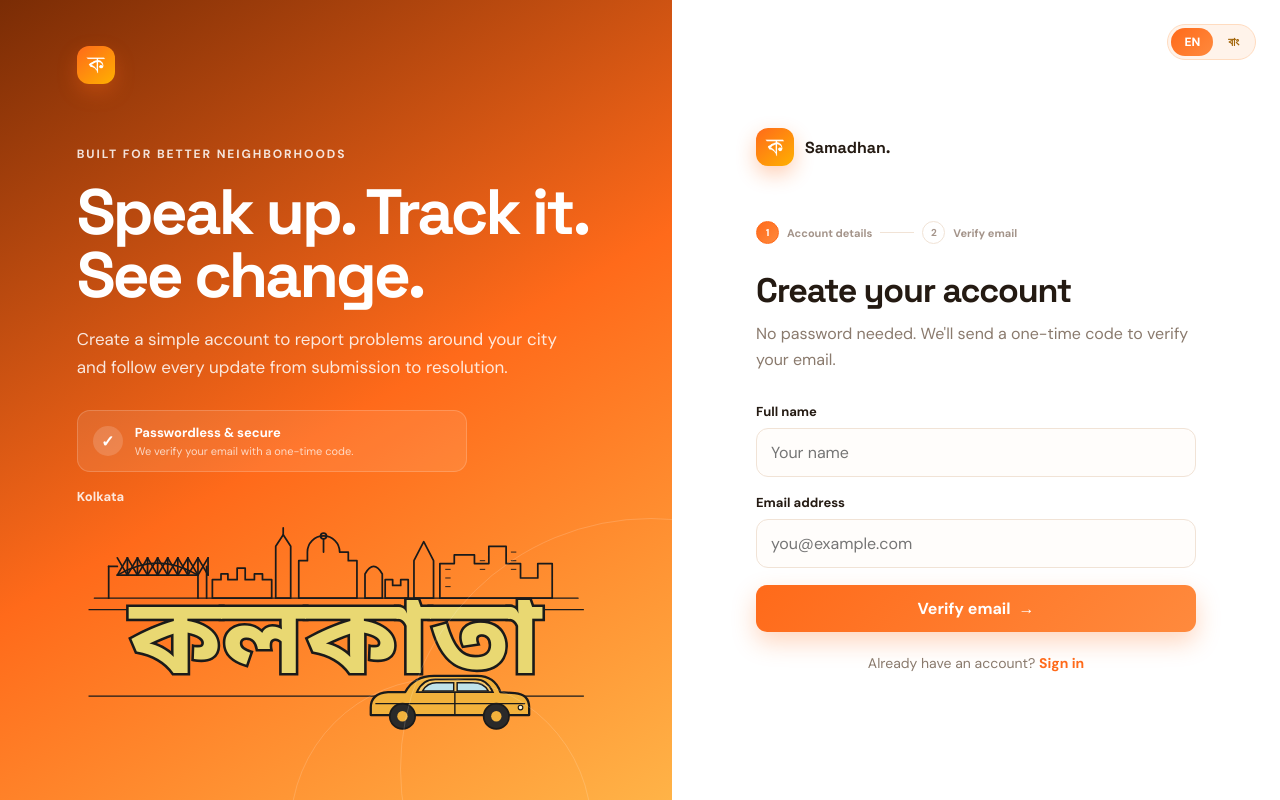
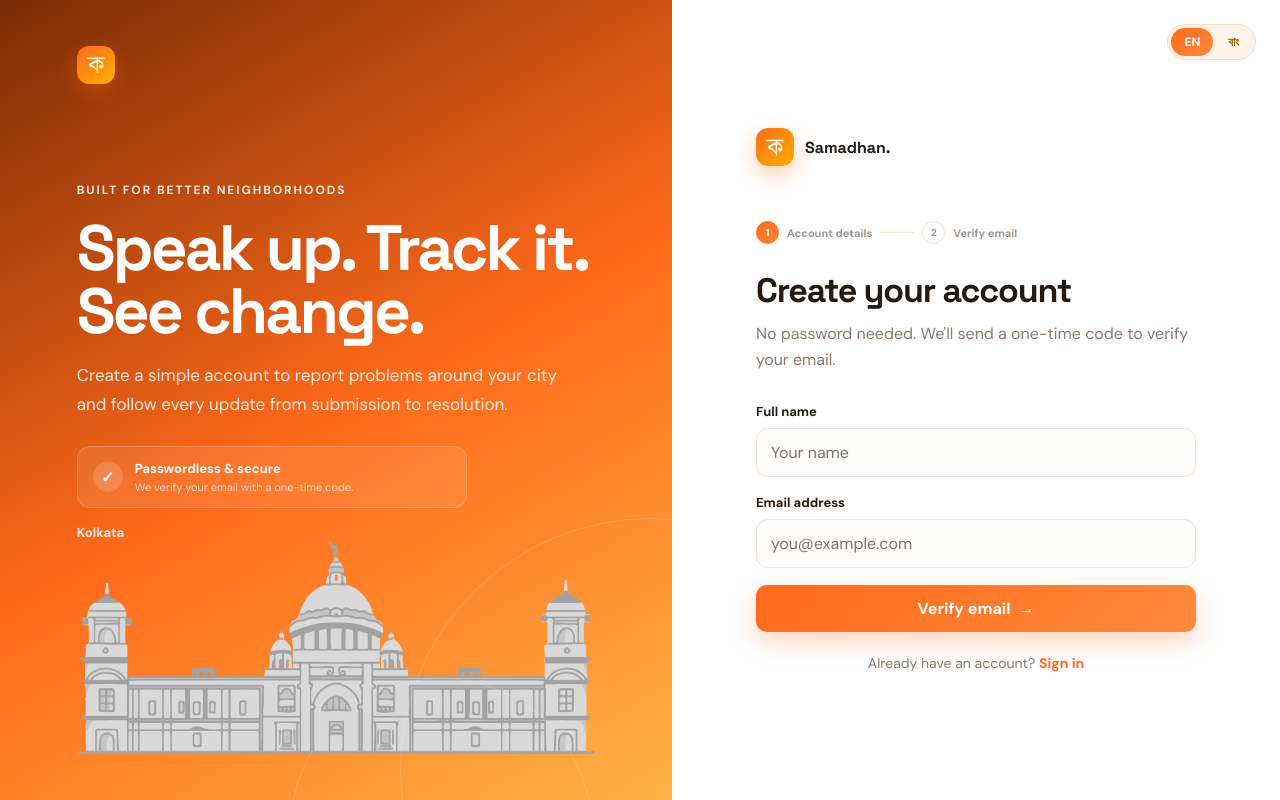
Before and after one commit to amar2512003/SmartCity_complaint_portal, a React (Vite) app in the folder Frontend/: page /citizen/signup in a window 1280 px wide. Built offline with nearby package versions, Linux system fonts and the light colour scheme.

Commit message:
broken signup login fixed for safari browser

```diff
--- a/Frontend/src/components/BridgeSketch.jsx
+++ b/Frontend/src/components/BridgeSketch.jsx
@@ -1,127 +1,11 @@
+import victoriaMemorial from '../assets/victoria-memorial.png';
+
 export default function BridgeSketch() {
   return (
-    <svg
-      viewBox="0 0 900 430"
-      xmlns="http://www.w3.org/2000/svg"
+    <img
+      src={victoriaMemorial}
+      alt="Victoria Memorial, Kolkata"
       style={{ width: '100%', height: 'auto', display: 'block' }}
-    >
-      {/* ================= SKYLINE ================= */}
-      <g fill="none" stroke="#1a1a1a" strokeWidth="3" strokeLinejoin="round" strokeLinecap="round">
-        {/* ground line under skyline */}
-        <line x1="30" y1="160" x2="870" y2="160" strokeWidth="2" />
-
-        {/* ---- Howrah-Bridge-style truss, far left ---- */}
-        <g>
-          <line x1="55" y1="160" x2="55" y2="105" />
-          <line x1="55" y1="105" x2="70" y2="105" />
-          <path d="M70 120 Q140 78 210 120" strokeWidth="3" fill="none" />
-          <line x1="70" y1="120" x2="210" y2="120" />
-          {Array.from({ length: 9 }).map((_, i) => {
-            const x0 = 70 + i * 17.5;
-            const x1 = 70 + (i + 1) * 17.5;
-            return (
-              <g key={i}>
-                <line x1={x0} y1="120" x2={x1} y2="90" />
-                <line x1={x1} y1="90" x2={x1} y2="120" />
-                <line x1={x0} y1="90" x2={x1} y2="120" />
-              </g>
-            );
-          })}
-          <line x1="210" y1="120" x2="210" y2="160" />
-          <line x1="225" y1="105" x2="225" y2="160" />
-        </g>
-
-        {/* ---- mid buildings with stepped tops / crenellations ---- */}
-        <path d="M235 160 V128 H250 V118 H262 V128 H278 V108 H292 V128 H308 V118 H322 V128 H338 V160 Z" />
-
-        {/* ---- slim clock-tower / minaret ---- */}
-        <path d="M345 160 V70 L358 50 L371 70 V160 Z" />
-        <line x1="358" y1="50" x2="358" y2="38" />
-
-        {/* ---- domed building (Victoria-memorial style) ---- */}
-        <path d="M385 160 V95 H400 V80 A28 28 0 0 1 456 80 H471 V95 H486 V160 Z" />
-        <line x1="428" y1="80" x2="428" y2="58" />
-        <circle cx="428" cy="52" r="5" />
-
-        {/* ---- onion-arch pavilion ---- */}
-        <path d="M500 160 V118 Q515 92 530 118 V160 Z" />
-        <path d="M535 160 V128 H548 V138 H562 V128 H575 V160 Z" />
-
-        {/* ---- tall spired tower ---- */}
-        <path d="M585 160 V95 L602 62 L619 95 V160 Z" />
-
-        {/* ---- modern block buildings, right side ---- */}
-        <path d="M630 160 V100 H655 V85 H690 V100 H715 V70 H745 V100 H770 V125 H800 V100 H825 V160 Z" />
-
-        {/* small window notches for texture on the modern blocks */}
-        <g strokeWidth="1.6">
-          <line x1="640" y1="110" x2="648" y2="110" />
-          <line x1="640" y1="125" x2="648" y2="125" />
-          <line x1="640" y1="140" x2="648" y2="140" />
-          <line x1="700" y1="95" x2="708" y2="95" />
-          <line x1="700" y1="110" x2="708" y2="110" />
-          <line x1="754" y1="80" x2="762" y2="80" />
-          <line x1="754" y1="95" x2="762" y2="95" />
-          <line x1="754" y1="110" x2="762" y2="110" />
-        </g>
-      </g>
-
-      {/* rule lines echoing the reference layout */}
-      <line x1="20" y1="180" x2="880" y2="180" stroke="#1a1a1a" strokeWidth="2" />
-      <line x1="20" y1="330" x2="880" y2="330" stroke="#1a1a1a" strokeWidth="2" />
-
-      {/* ================= WORDMARK ================= */}
-      <text
-        x="450"
-        y="290"
-        textAnchor="middle"
-        fontFamily="'Noto Sans Bengali', 'Hind Siliguri', sans-serif"
-        fontWeight="900"
-        fontSize="185"
-        fill="#e9d872"
-        stroke="#1a1a1a"
-        strokeWidth="9"
-        paintOrder="stroke"
-        style={{ letterSpacing: '2px' }}
-      >
-        কলকাতা
-      </text>
-
-      {/* ================= TAXI ================= */}
-      <g transform="translate(500,255)">
-        {/* body */}
-        <path
-          d="M10 95
-             Q10 70 40 68
-             L70 68
-             Q85 40 120 40
-             L195 40
-             Q225 40 235 68
-             L260 70
-             Q285 72 285 95
-             L285 108
-             L10 108 Z"
-          fill="#f2b23c"
-          stroke="#1a1a1a"
-          strokeWidth="4"
-          strokeLinejoin="round"
-        />
-        {/* roof accent */}
-        <path d="M90 68 Q100 46 122 46 L192 46 Q212 46 222 68 Z" fill="#f7c766" stroke="#1a1a1a" strokeWidth="3" />
-        {/* windows */}
-        <path d="M100 66 Q108 52 124 52 L154 52 L154 66 Z" fill="#bfe3ea" stroke="#1a1a1a" strokeWidth="2.5" />
-        <path d="M160 52 L188 52 Q206 52 214 66 L160 66 Z" fill="#bfe3ea" stroke="#1a1a1a" strokeWidth="2.5" />
-        {/* door + trim lines */}
-        <line x1="156" y1="68" x2="156" y2="108" stroke="#1a1a1a" strokeWidth="2.5" />
-        <line x1="18" y1="88" x2="278" y2="88" stroke="#1a1a1a" strokeWidth="2" />
-        {/* headlight + bumper hint */}
-        <circle cx="270" cy="95" r="4" fill="#fff6d8" stroke="#1a1a1a" strokeWidth="2" />
-        {/* wheels */}
-        <circle cx="65" cy="110" r="22" fill="#2a2a2a" stroke="#1a1a1a" strokeWidth="3" />
-        <circle cx="65" cy="110" r="9" fill="#f2b23c" />
-        <circle cx="228" cy="110" r="22" fill="#2a2a2a" stroke="#1a1a1a" strokeWidth="3" />
-        <circle cx="228" cy="110" r="9" fill="#f2b23c" />
-      </g>
-    </svg>
+    />
   );
 }
```
